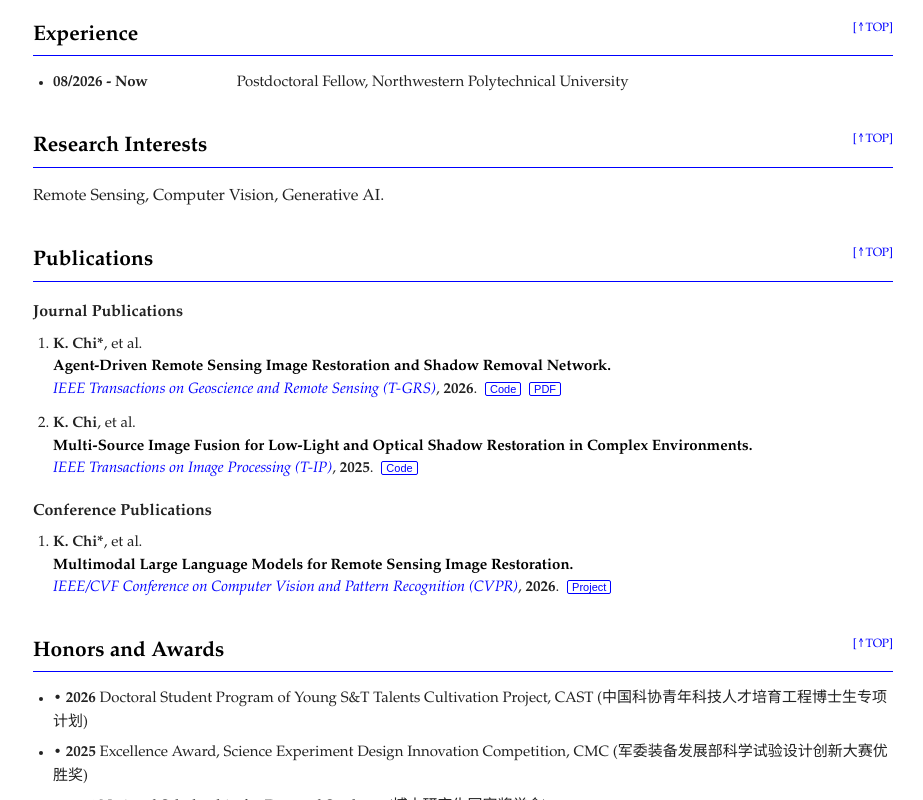
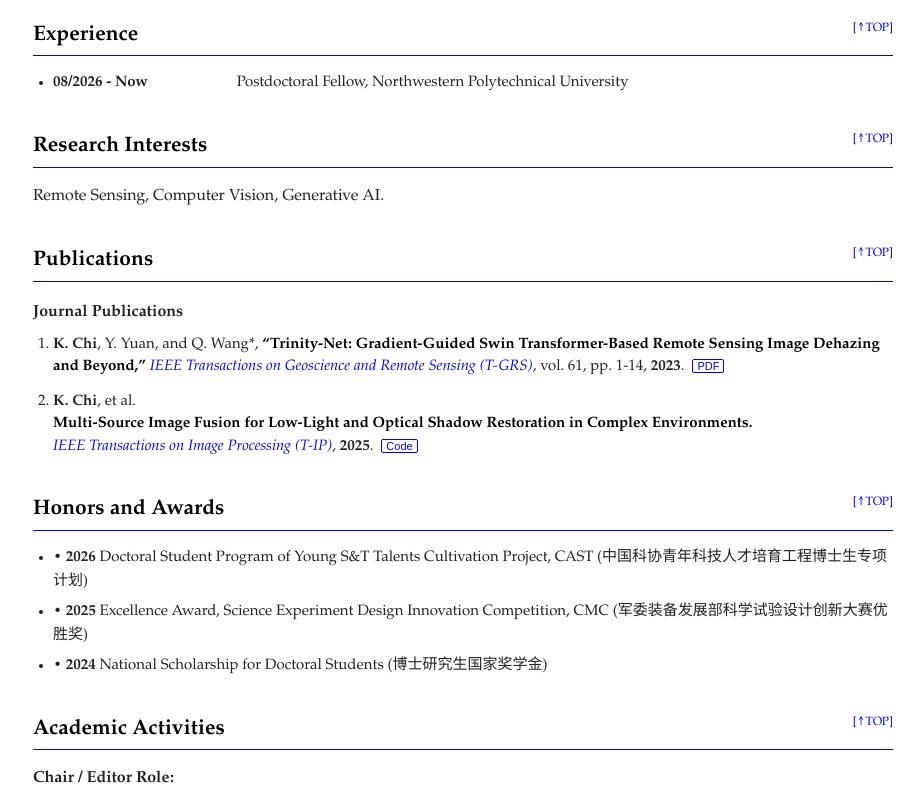
Before and after one commit to chi-kaichen/chi-kaichen.github.io, a plain HTML site: page index.html in a window 1280 px wide. Shown: the part 521-1321 px from the top of the page, without its empty margins (177-1100 px from the left). Drawn offline with Linux system fonts and the light colour scheme; a web font is replaced by a local one.

Commit message:
Update index.html

```diff
--- a/index.html
+++ b/index.html
@@ -292,10 +292,10 @@
   <h3>Journal Publications</h3>
   <ol>
     <li>
-      <span class="pub-authors"><b>K. Chi*</b>, et al.</span><br>
-      <span class="pub-title">Agent-Driven Remote Sensing Image Restoration and Shadow Removal Network.</span><br>
-      <span class="pub-venue">IEEE Transactions on Geoscience and Remote Sensing (T-GRS)</span>, <span class="pub-year">2026</span>.
-      <a href="#" class="badge">Code</a>
+      <span class="pub-authors"><b>K. Chi</b>, Y. Yuan, and Q. Wang*</span>,
+      <span class="pub-title">“Trinity-Net: Gradient-Guided Swin Transformer-Based Remote Sensing Image Dehazing and Beyond,”</span>
+      <span class="pub-venue">IEEE Transactions on Geoscience and Remote Sensing (T-GRS)</span>,
+      vol. 61, pp. 1-14, <span class="pub-year">2023</span>.
       <a href="#" class="badge">PDF</a>
     </li>
     <li>
@@ -303,16 +303,6 @@
       <span class="pub-title">Multi-Source Image Fusion for Low-Light and Optical Shadow Restoration in Complex Environments.</span><br>
       <span class="pub-venue">IEEE Transactions on Image Processing (T-IP)</span>, <span class="pub-year">2025</span>.
       <a href="#" class="badge">Code</a>
-    </li>
-  </ol>
-
-  <h3>Conference Publications</h3>
-  <ol>
-    <li>
-      <span class="pub-authors"><b>K. Chi*</b>, et al.</span><br>
-      <span class="pub-title">Multimodal Large Language Models for Remote Sensing Image Restoration.</span><br>
-      <span class="pub-venue">IEEE/CVF Conference on Computer Vision and Pattern Recognition (CVPR)</span>, <span class="pub-year">2026</span>.
-      <a href="#" class="badge">Project</a>
     </li>
   </ol>
 
```
